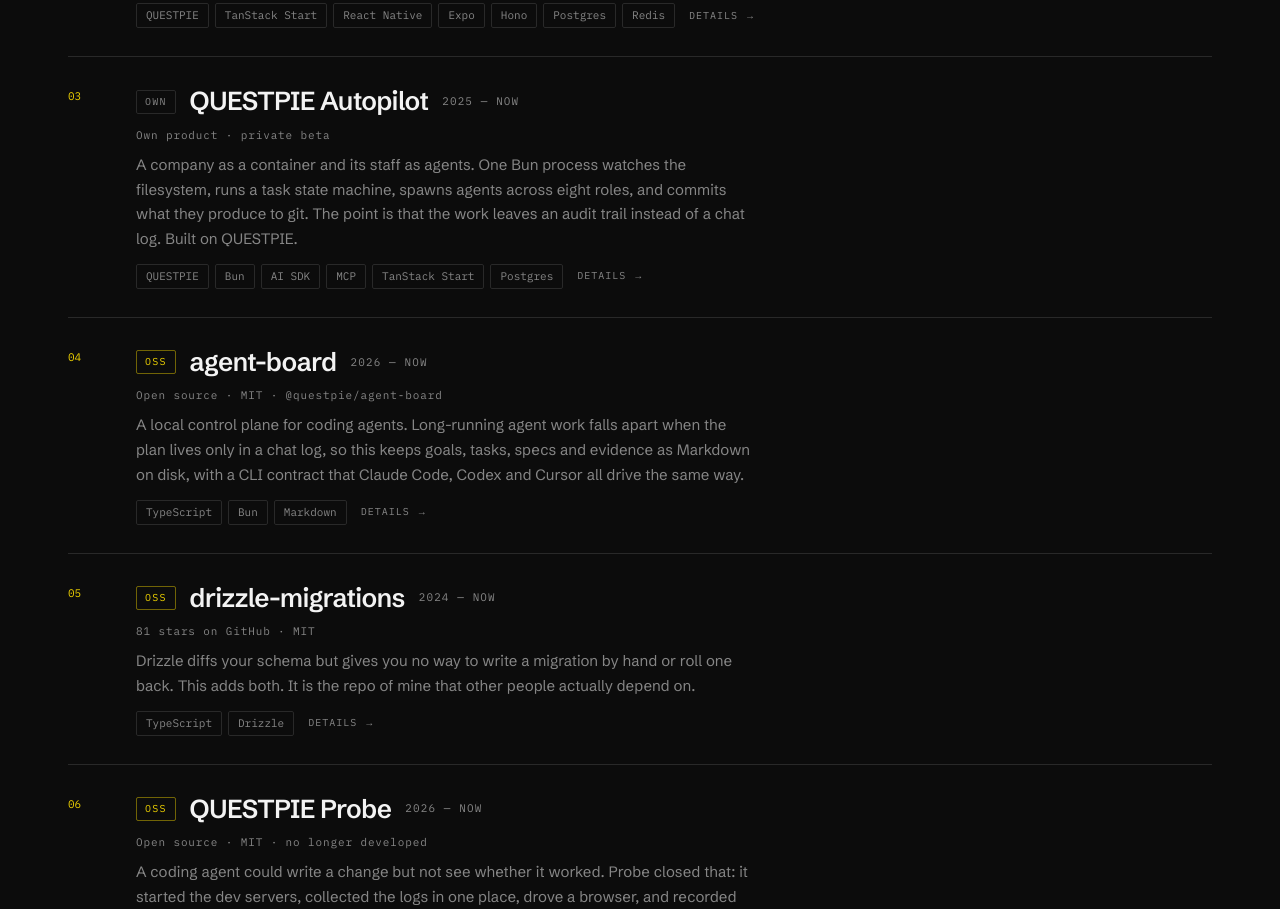
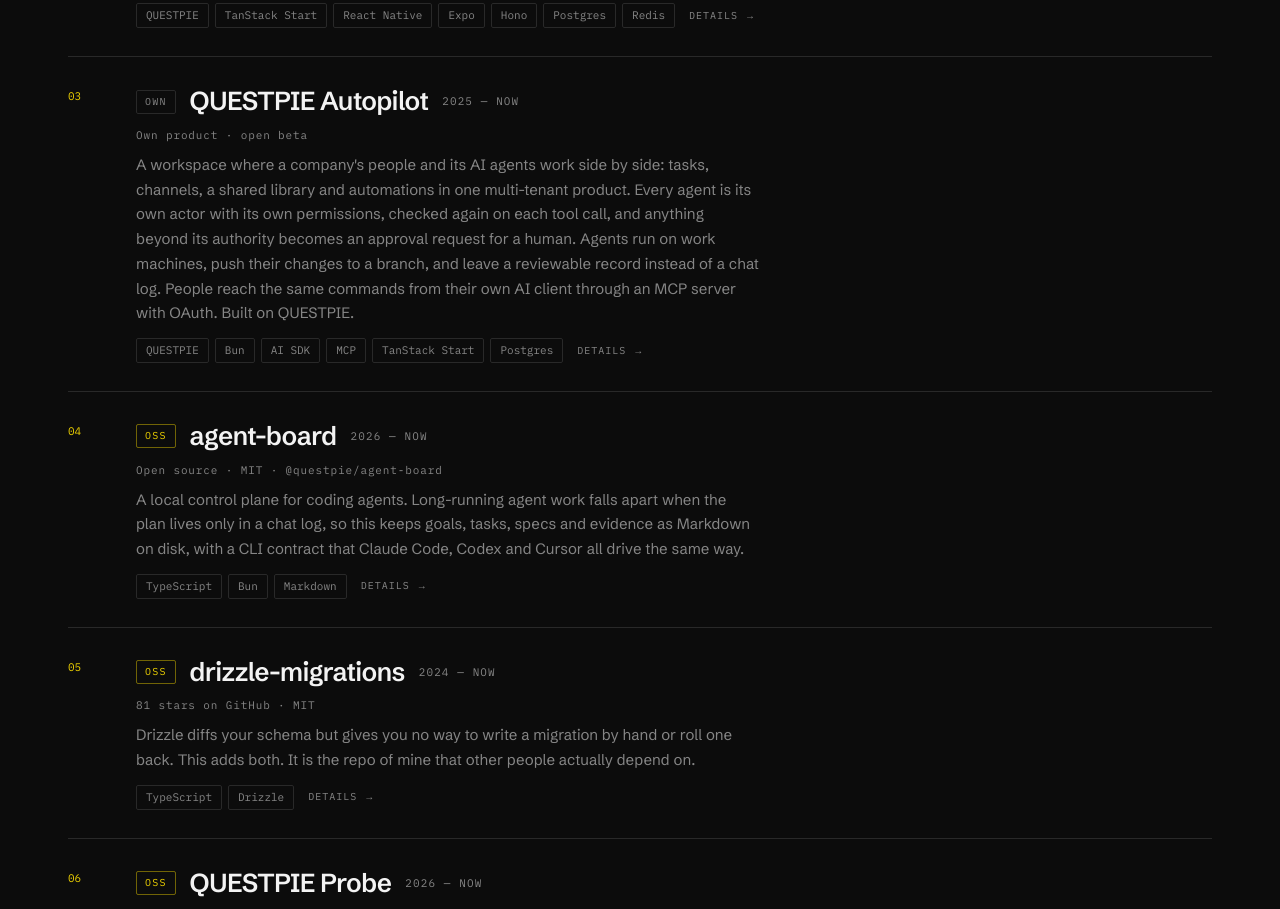
Before and after one commit to drepkovsky/drepkovsky, a Next.js app: page /work in a window 1280 px wide. Shown: the part 1040-1949 px from the top of the page. Built offline with nearby package versions, Linux system fonts and the light colour scheme; no server answers.

Commit message:
content: describe Autopilot as it runs today and name it on the CV

```diff
--- a/src/app/cv/page.tsx
+++ b/src/app/cv/page.tsx
@@ -19,6 +19,7 @@
     points: [
       "Contract backends, mobile apps and platform work for clients in Slovakia, Czechia and Italy.",
       "Author of QUESTPIE, the open source framework the client work runs on.",
+      "Build QUESTPIE Autopilot, a multi-tenant workspace where AI agents work under their own permissions: an MCP server with OAuth, authorization on every tool call, and human approval for anything beyond an agent's authority.",
       "Own the whole path: schema, API, deploy, and the servers it lands on.",
     ],
   },
@@ -86,7 +87,7 @@
             {site.name}
           </h1>
           <p className="font-mono text-xs tracking-[0.1em] text-muted uppercase">
-            {site.role} · {site.location}
+            {site.cvRole} · {site.location}
           </p>
         </div>
         <div className="flex flex-col gap-1 font-mono text-[11px] leading-relaxed text-muted">
--- a/src/content/site.ts
+++ b/src/content/site.ts
@@ -9,6 +9,8 @@
 export const site = {
   name: "Dominik Repkovský",
   role: "Backend & TypeScript",
+  /** The CV is read for product roles too, so it names the whole range. */
+  cvRole: "Full-stack TypeScript engineer",
   email: "dominik@questpie.com",
   location: "Bratislava, Slovakia",
   /** When the work started (býVAK), not when the s.r.o. was registered in 2021. */
--- a/src/content/work.ts
+++ b/src/content/work.ts
@@ -72,9 +72,9 @@
     title: "QUESTPIE Autopilot",
     period: "2025 — now",
     sortYear: 2026.6,
-    context: "Own product · private beta",
+    context: "Own product · open beta",
     summary:
-      "A company as a container and its staff as agents. One Bun process watches the filesystem, runs a task state machine, spawns agents across eight roles, and commits what they produce to git. The point is that the work leaves an audit trail instead of a chat log. Built on QUESTPIE.",
+      "A workspace where a company's people and its AI agents work side by side: tasks, channels, a shared library and automations in one multi-tenant product. Every agent is its own actor with its own permissions, checked again on each tool call, and anything beyond its authority becomes an approval request for a human. Agents run on work machines, push their changes to a branch, and leave a reviewable record instead of a chat log. People reach the same commands from their own AI client through an MCP server with OAuth. Built on QUESTPIE.",
     stack: ["QUESTPIE", "Bun", "AI SDK", "MCP", "TanStack Start", "Postgres"],
     writeup: null,
   },
```
